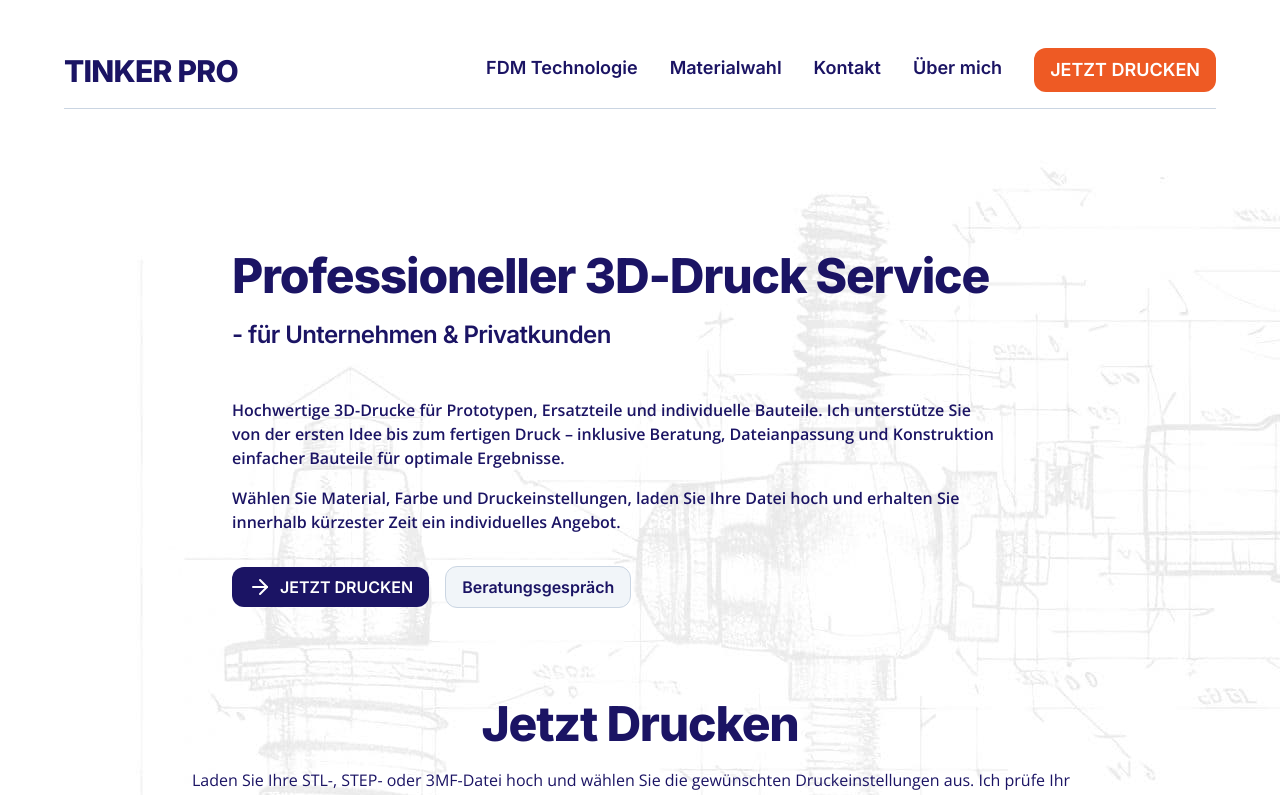
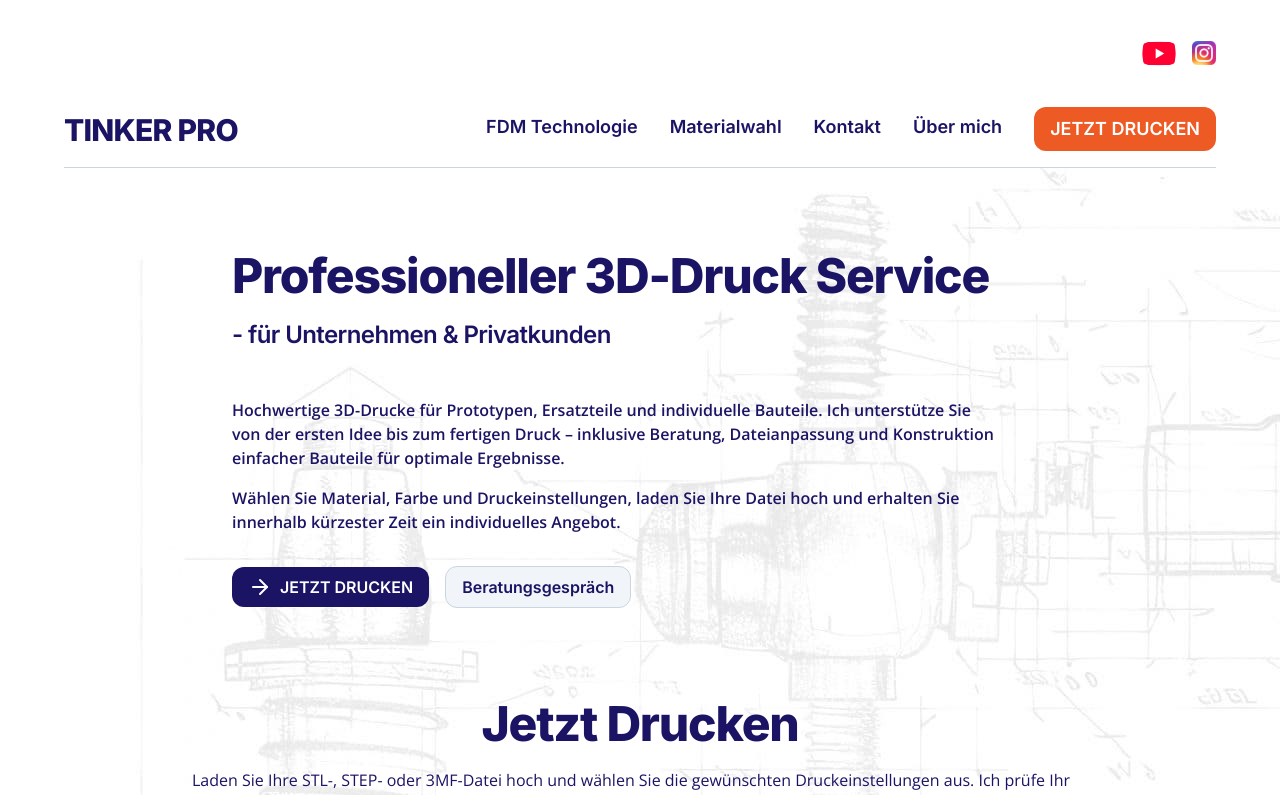
Before and after one commit to dscmari/tinker-professional, a Next.js app: page / in a window 1280 px wide. Shown: the top 795 px of the page. Built offline with nearby package versions, Linux system fonts and the light colour scheme.

Commit message:
implement youtube und insta links on navbar desktop

```diff
--- a/app/components/Navbar.tsx
+++ b/app/components/Navbar.tsx
@@ -2,7 +2,7 @@
 import Link from "next/link";
 import { motion } from "motion/react";
 import { useState } from "react";
-import { ArrowRight } from "lucide-react";
+import Image from "next/image";
 import { usePathname } from "next/navigation";
 import { useScrolled } from "../hooks/useScrolled";
 import PrintNowBtn from "./btn/PrintNowBtn";
@@ -34,7 +34,7 @@ export default function Navbar({ className }: Props) {
 
   return (
     <div
-      className={`z-100 px-4 lg:px-16 pt-4 transition-all duration-300 bg-white ${isScrolled ? "lg:pt-4" : "lg:pt-12"} ${className}`}
+      className={`z-100 px-4 lg:px-16 pt-4 transition-all duration-300 bg-white ${isScrolled ? "lg:pt-0" : "lg:pt-8"} ${className}`}
     >
       {/* mobile */}
       <div className="lg:hidden">
@@ -74,13 +74,41 @@ export default function Navbar({ className }: Props) {
                 <Link href={"/ueber-mich/"}>Über mich</Link>
               </div>
               <div className="pb-1  w-full flex justify-center">
-                <Link href={"/"} className="bg-cta py-2 px-4 rounded-xl text-white font-semibold">Jetzt Drucken</Link>
+                <Link
+                  href={"/"}
+                  className="bg-cta py-2 px-4 rounded-xl text-white font-semibold"
+                >
+                  Jetzt Drucken
+                </Link>
               </div>
             </div>
           </motion.div>
         ) : null}
       </div>
       {/* desktop */}
+      <div className="">
+        <div className={`flex justify-end items-center gap-2 pb-8`}>
+          <Link href="https://www.youtube.com/@lu.techtinker" target="_blank">
+            <Image
+              src="/images/yt_icon_red_digital.png"
+              alt="Logo"
+              width={50}
+              height={50}
+              loading="eager"
+            />
+          </Link>
+          <Link href={"#"}>
+            {" "}
+            <Image
+              src="/images/Instagram_icon.png.webp"
+              alt="Logo"
+              width={10}
+              height={10}
+              loading="eager"
+              className="w-6 h-6"
+            />
+          </Link>
+        </div>
         <div className="hidden lg:flex items-end justify-between border-b border-slate-300 pb-4">
           {/* <Link className="z-100" href={"/"}>
           {" "}
@@ -94,7 +122,9 @@ export default function Navbar({ className }: Props) {
           />
         </Link> */}
           <Link href={"/"}>
-          <h1 className="!font-extrabold !tracking-tight !mb-0">TINKER PRO</h1>
+            <h1 className="!font-extrabold !tracking-tight !mb-0">
+              TINKER PRO
+            </h1>
           </Link>
 
           <div className="flex items-center text-blue text-lg xl:text-lg font-semibold font-inter lg:gap-4 xl:gap-8 2xl:gap-16">
@@ -128,5 +158,6 @@ export default function Navbar({ className }: Props) {
           </div>
         </div>
       </div>
+    </div>
   );
 }
```
Also changed, not shown: public/images/Instagram_icon.png.webp (added), public/images/yt_icon_red_digital.png (added). Lines whose indentation alone changed are shown as unchanged.
